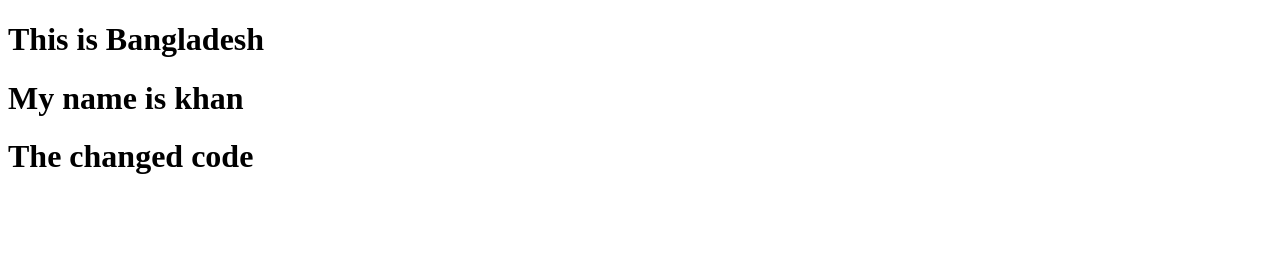
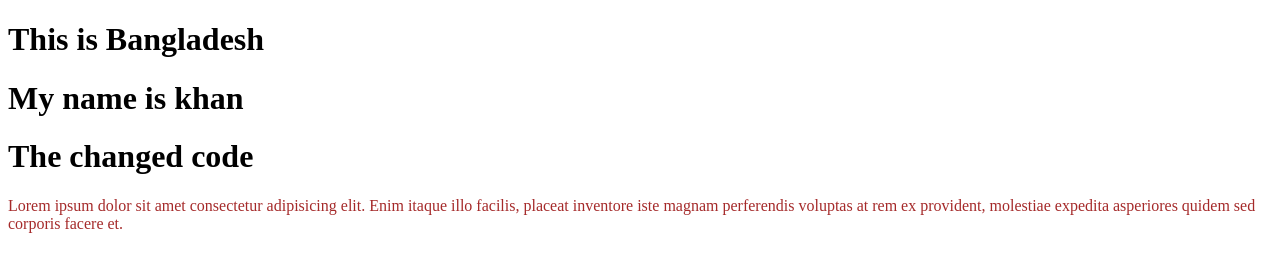
Before and after one commit to amirdev99/my-sec-repo, a plain HTML site: page index.html in a window 1280 px wide. Drawn offline with Linux system fonts and the light colour scheme.

Commit message:
style added

```diff
--- a/index.html
+++ b/index.html
@@ -4,11 +4,13 @@
     <meta charset="UTF-8">
     <meta http-equiv="X-UA-Compatible" content="IE=edge">
     <meta name="viewport" content="width=device-width, initial-scale=1.0">
+    <link rel="stylesheet" href="style.css">
     <title>Document</title>
 </head>
 <body>
     <h1>This is Bangladesh</h1>
     <h1>My name is khan</h1>
     <h1>The changed code</h1>
+    <p>Lorem ipsum dolor sit amet consectetur adipisicing elit. Enim itaque illo facilis, placeat inventore iste magnam perferendis voluptas at rem ex provident, molestiae expedita asperiores quidem sed corporis facere et.</p>
 </body>
 </html>
--- /dev/null
+++ b/style.css
@@ -0,0 +1,3 @@
+p{
+    color: brown;
+}
```
